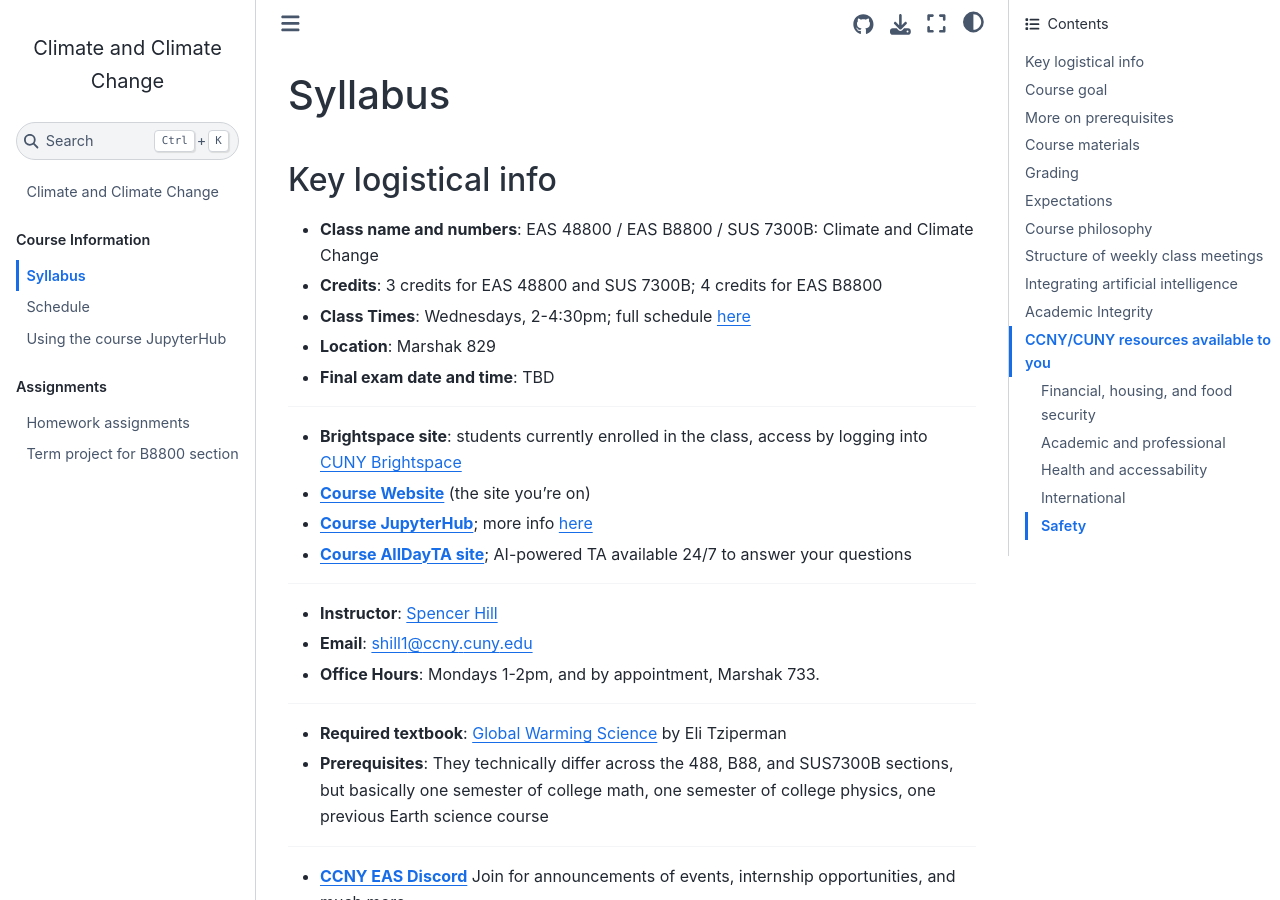
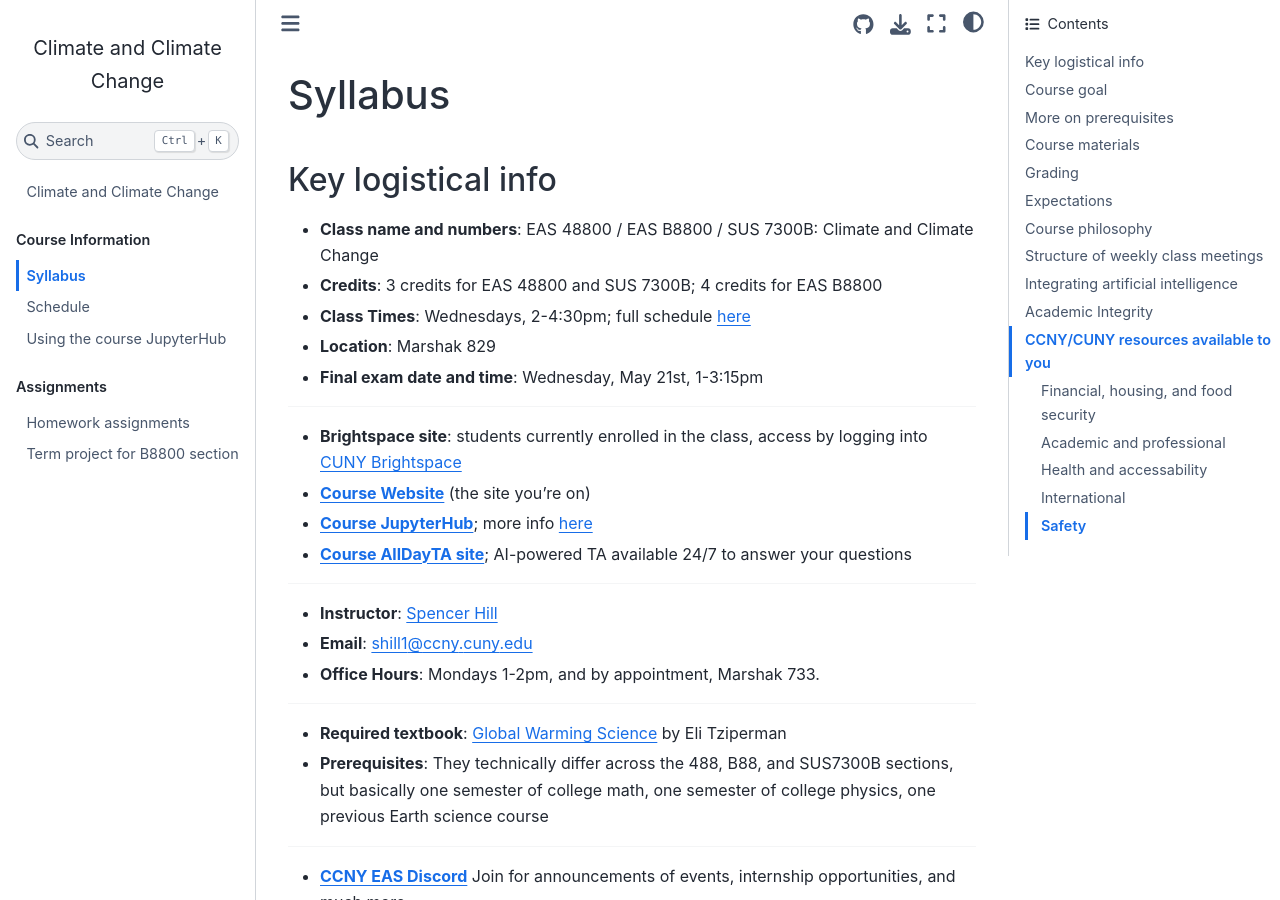
Before and after one commit to spencerahill/clim-change-course_2025, a Jupyter Book: the page built from info/syllabus.md, in a window 1280 px wide and 900 px high. Built offline with Jupyter Book 1.0.4 settings and Sphinx 7.4.7 and the Sphinx Book theme 1.1.4, drawn with Linux system fonts in a browser that asks for light colours; pages that are not in the unit, such as notebooks, are missing from menus.

Commit message:
Update final exam date in syllabus to Wednesday, May 21st, 1-3:15pm

```diff
--- a/info/syllabus.md
+++ b/info/syllabus.md
@@ -5,7 +5,7 @@
 - **Credits**: 3 credits for EAS 48800 and SUS 7300B; 4 credits for EAS B8800
 - **Class Times**: Wednesdays, 2-4:30pm; full schedule [here](./schedule)
 - **Location**: Marshak 829
-- **Final exam date and time**: TBD
+- **Final exam date and time**: Wednesday, May 21st, 1-3:15pm
 ---
 - **Brightspace site**: students currently enrolled in the class, access by logging into [CUNY Brightspace](https://brightspace.cuny.edu/)
 - [**Course Website**](https://spencerahill.github.io/clim-change-course_2025) (the site you're on)
```
